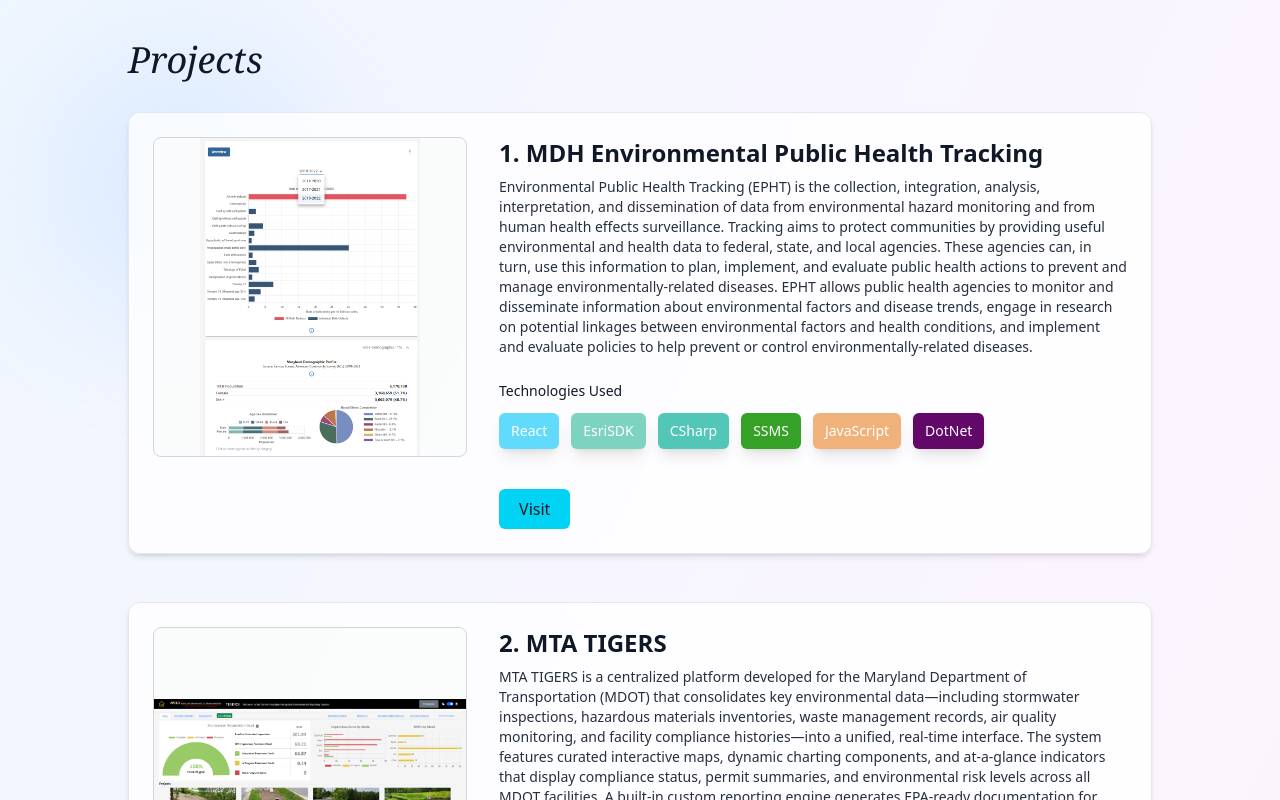
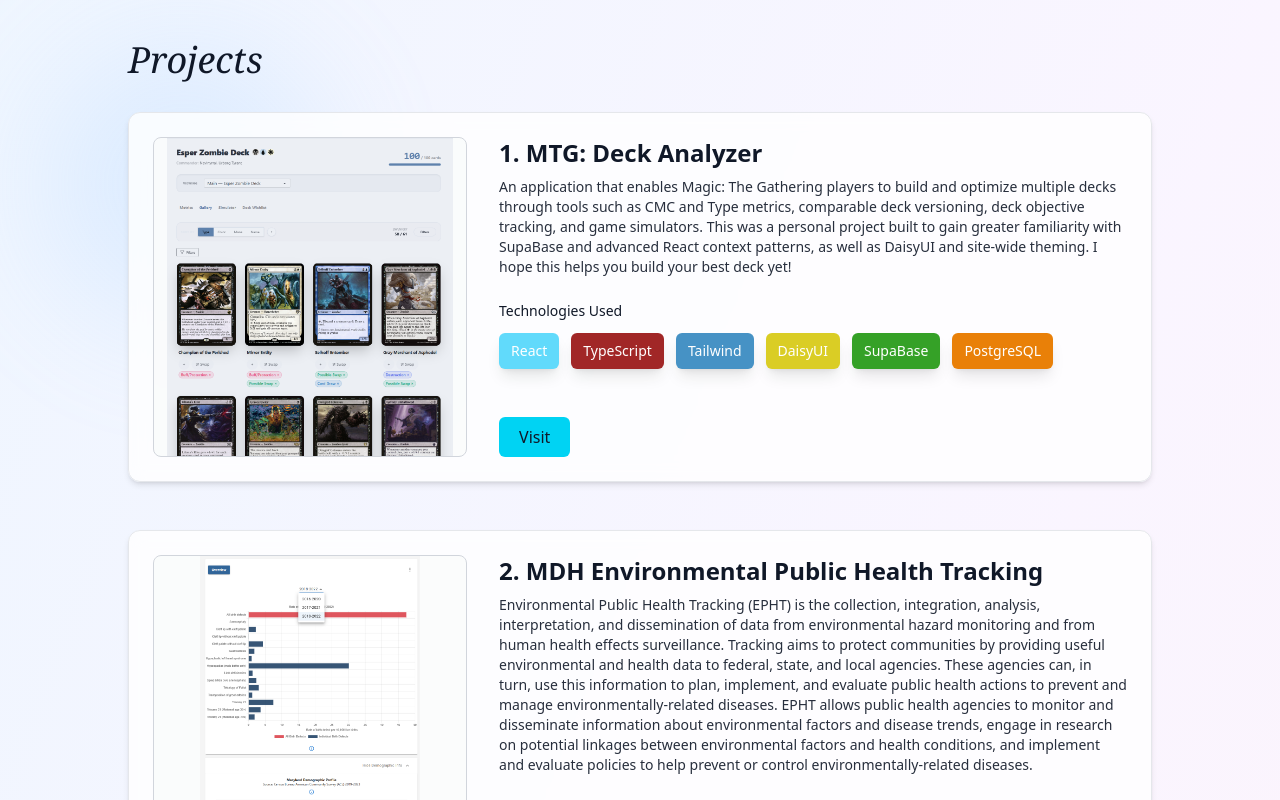
Before and after one commit to ClaytonONeill/portfolio_2025, a React (Vite) app: page / in a window 1280 px wide. Shown: the part 840-1640 px from the top of the page. Built offline with nearby package versions, Linux system fonts and the light colour scheme.

Commit message:
added in mtg project to projects section

```diff
--- a/src/config/techConfig.js
+++ b/src/config/techConfig.js
@@ -1,5 +1,9 @@
 export const techColors = {
   React: "#61DAFB",
+  TypeScript: "#a12727ff",
+  Tailwind: "#4692c5",
+  SupaBase: "#35a127ff",
+  DaisyUI: "#dacd25ff",
   Node: "#E389B9",
   EsriSDK: "#7DD3C0",
   Python: "#e98008ff",
@@ -8,11 +12,10 @@
   HTML: "#7DD3C0",
   CSharp: "#52C7B8",
   SSMS: "#35a127ff",
-  Backbone: "#a12727ff",
   Leaflet: "#9c3a8cff",
   DotNet: "#610869ff",
   ChartJs: "#dacd25ff",
   MaterialUI: "#0288d1",
   Azure: "#446372ff",
-  Tailwind: "rgb(70, 146, 197)",
+  PostgreSQL: "#e98008ff",
 };
--- a/src/data/projectData.js
+++ b/src/data/projectData.js
@@ -1,6 +1,23 @@
 export const projectsData = [
   {
     id: 1,
+    title: "MTG: Deck Analyzer",
+    description:
+      "An application that enables Magic: The Gathering players to build and optimize multiple decks through tools such as CMC and Type metrics, comparable deck versioning, deck objective tracking, and game simulators. This was a personal project built to gain greater familiarity with SupaBase and advanced React context patterns, as well as DaisyUI and site-wide theming. I hope this helps you build your best deck yet!",
+    image: "/images/mtg.png",
+    technologies: [
+      "React",
+      "TypeScript",
+      "Tailwind",
+      "DaisyUI",
+      "SupaBase",
+      "PostgreSQL",
+    ],
+    isPublic: true,
+    url: "https://mtgdeckanalyzer.vercel.app/",
+  },
+  {
+    id: 2,
     title: "MDH Environmental Public Health Tracking",
     description:
       "Environmental Public Health Tracking (EPHT) is the collection, integration, analysis, interpretation, and dissemination of data from environmental hazard monitoring and from human health effects surveillance. Tracking aims to protect communities by providing useful environmental and health data to federal, state, and local agencies. These agencies can, in turn, use this information to plan, implement, ​and evaluate public health actions to prevent and manage environmentally-related diseases. EPHT allows public health agencies to monitor and disseminate information about environmental factors and disease trends, engage in research on potential linkages between environmental factors and health conditions, and implement and evaluate policies to help prevent or control environmentally-related diseases.​",
@@ -17,7 +34,7 @@
     url: "https://maps.health.maryland.gov/ephtportal/",
   },
   {
-    id: 2,
+    id: 3,
     title: "MTA TIGERS",
     description:
       "MTA TIGERS is a centralized platform developed for the Maryland Department of Transportation (MDOT) that consolidates key environmental data—including stormwater inspections, hazardous materials inventories, waste management records, air quality monitoring, and facility compliance histories—into a unified, real-time interface. The system features curated interactive maps, dynamic charting components, and at-a-glance indicators that display compliance status, permit summaries, and environmental risk levels across all MDOT facilities. A built-in custom reporting engine generates EPA-ready documentation for audits and regulatory submissions, enabling streamlined oversight and supporting continuous adherence to state and federal environmental standards.",
@@ -27,7 +44,7 @@
     url: null,
   },
   {
-    id: 3,
+    id: 4,
     title: "Maryland Defense Network",
     description:
       "The Maryland Defense Network (MDN) allows users to make meaningful connections, understand government contracting opportunities, grow business prospects, and assess the overall defense industry impact. MDN was created through a Defense Industry Adjustment grant offered to the Maryland Department of Commerce by the US Department of Defense, Office of Local Defense Community Cooperation. The grant was executed in conjunction with Towson University’s Regional Economics Studies Institute and Center for GIS.",
@@ -46,7 +63,7 @@
     url: "https://marylanddefensenetwork.org/",
   },
   {
-    id: 4,
+    id: 5,
     title: "Towson Campus Map",
     description:
       "This project was a complete reconstruction of the Towson University campus map.  This was a coordinated effort between our team at CGIS, Towson University's Department of Creative Services, and the Office of Technology Services.  This map was built to be accessibility forward with custom extensions developed to optimize screen reader functionality and keyboard navigation.  This new map also added in much greater level of control over map features and layer configurations to offer users a more customizable experience.",
@@ -56,7 +73,7 @@
     url: "https://maps.towson.edu/",
   },
   {
-    id: 5,
+    id: 6,
     title: "Web Development Resource Hub",
     description:
       "As the final assignment in my Web and Digital Design CMST 388 course I built the Web Development Resource Hub using only vanilla JavaScript, HTML, and CSS, focusing on clean structure, accessible design, and efficient client-side functionality without relying on external frameworks. The purpose of the site is to act as a centralized resource hub for developers, giving them quick access to essential documentation, reference guides, and articles covering key web development and design concepts. By organizing this material into a clear, easy-to-navigate layout, the project supports learners who want a straightforward place to review foundational topics, explore best practices, and strengthen their understanding of front-end principles. It also demonstrates my ability to build practical, responsive tools completely from the ground up.",
@@ -66,7 +83,7 @@
     url: "http://cmst387-umgc-coneill13.azurewebsites.net/",
   },
   {
-    id: 6,
+    id: 7,
     title: "Pit Bull Protection Program",
     description:
       "The Pit Bull Protection Program was a personal design assignment created for a fictional company as part of my Web and Digital Design 387 course. The goal was to explore and apply core front-end concepts in a practical, real-world scenario. I focused heavily on responsive design, ensuring that every page adapted smoothly across mobile, tablet, and desktop layouts. I also implemented simple routing and incorporated foundational JavaScript logic to support interactive elements and dynamic content. Although the company itself was fictional, the project allowed me to practice building a polished, user-friendly interface from scratch while strengthening my understanding of modern design principles and front-end development workflows.",
```
Also changed, not shown: public/images/mtg.png (added).
